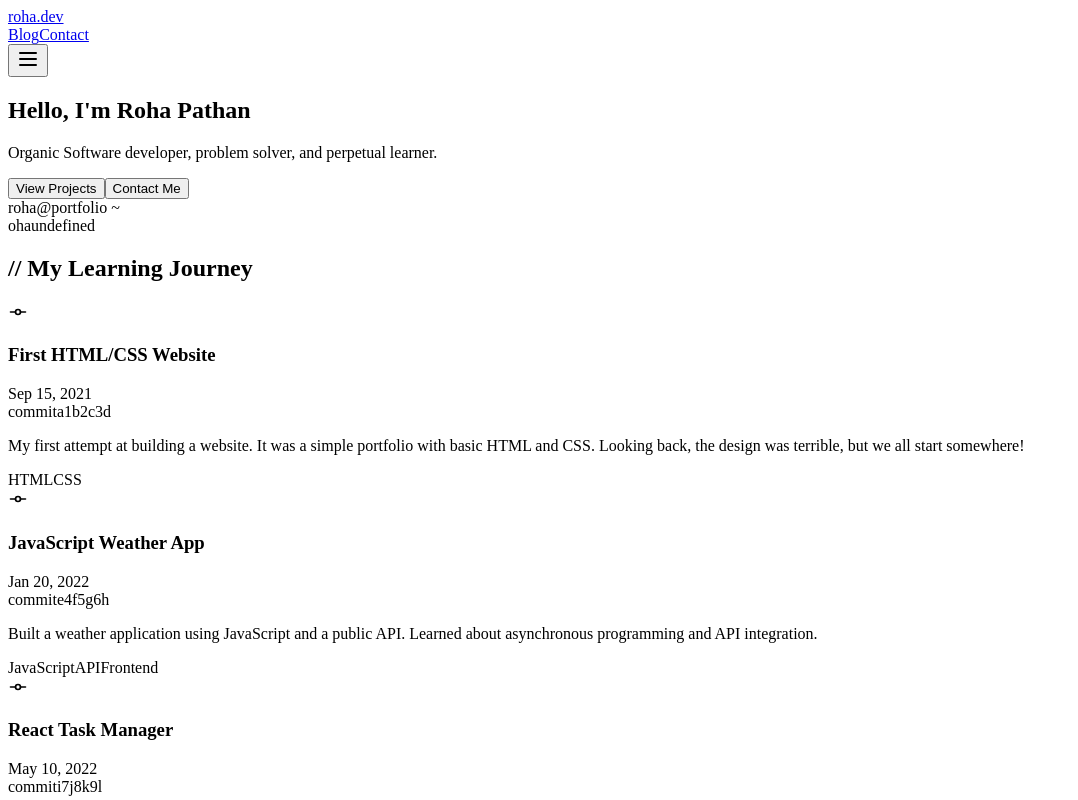
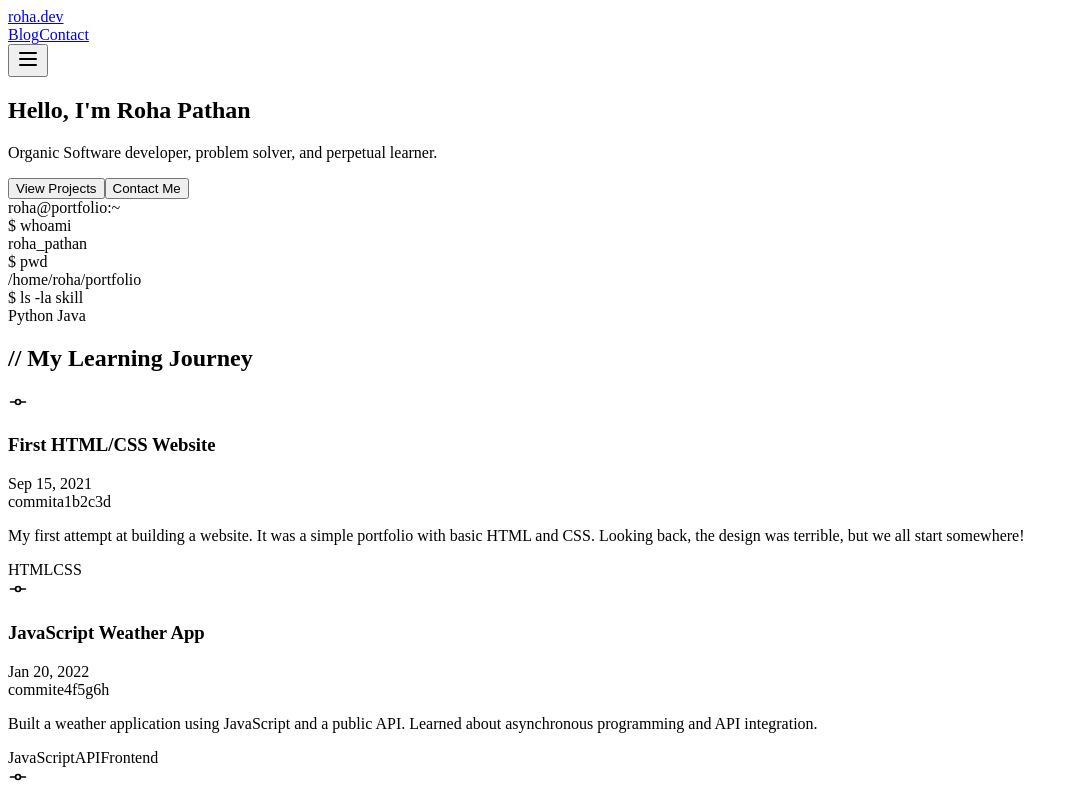
Before and after one commit to row-huh/roha.dev-v2, a Next.js app: page / in a window 1280 px wide. Shown: the top 800 px of the page, without its empty margins (0-1078 px from the left). Built offline with nearby package versions, Linux system fonts and the light colour scheme.

Commit message:
updated terminal

```diff
--- a/components/terminal.tsx
+++ b/components/terminal.tsx
@@ -3,108 +3,98 @@
 import { useState, useEffect } from "react"
 
 export function Terminal() {
-  const [lines, setLines] = useState<string[]>([])
-  const [currentLine, setCurrentLine] = useState("")
+  const [currentLine, setCurrentLine] = useState(0)
+  const [currentChar, setCurrentChar] = useState(0)
   const [showCursor, setShowCursor] = useState(true)
 
-  // Simulate typing effect
+  const commands = [
+    { command: "whoami", output: "roha_pathan" },
+    { command: "pwd", output: "/home/roha/portfolio" },
+    { command: "ls -la skills/", output: "Python Java C Flask Django SQL Vertex-AI" },
+    { command: "cat education.txt", output: "UIT University - Software Engineering (Expected 2026)" },
+    {
+      command: "grep -r 'achievements' .",
+      output:
+        "updating this soon",
+    },
+    {
+      command: "curl -s api.github.com/users/row-huh",
+      output: '{"login": "row-huh", "projects": "Neutral, Ampu-Fitness, MalamaAI"}',
+    },
+    { command: "echo $STATUS", output: "Ready to help achieve company goals 🚀" },
+  ]
+
   useEffect(() => {
-    const messages = [
-      "$ whoami",
-      "roha",
-      "$ cat about.txt",
-      "Computer Science Student | 6th Semester",
-      "Specializing in Web Development & Algorithms",
-      "$ system_info --personal",
-      "SYSTEM INFO:",
-      "OS: Human v22.0",
-      "CPU: Brain (Overclocked)",
-      "RAM: Caffeine-Dependent",
-      "Languages: JavaScript, Python, TypeScript, Java",
-      "Frameworks: React, Next.js, Node.js",
-      "Status: Debugging life...",
-      "$ _",
-    ]
+    const timer = setInterval(() => {
+      if (currentLine < commands.length) {
+        const currentCommand = commands[currentLine]
+        const fullText = `$ ${currentCommand.command}\n${currentCommand.output}`
 
-    let lineIndex = 0
-    let charIndex = 0
+        if (currentChar < fullText.length) {
+          setCurrentChar(currentChar + 1)
+        } else {
+          setTimeout(() => {
+            setCurrentLine(currentLine + 1)
+            setCurrentChar(0)
+          }, 1000)
+        }
+      }
+    }, 50)
 
-    const typingInterval = setInterval(() => {
-      if (lineIndex < messages.length) {
-        if (charIndex === 0) {
-          setCurrentLine("")
-        }
+    return () => clearInterval(timer)
+  }, [currentLine, currentChar])
 
-        if (charIndex < messages[lineIndex].length) {
-          setCurrentLine((prev) => prev + messages[lineIndex][charIndex])
-          charIndex++
-        } else {
-          setLines((prev) => [...prev, currentLine])
-          lineIndex++
-          charIndex = 0
-
-          // Pause longer after completing a line
-          clearInterval(typingInterval)
-          setTimeout(() => {
-            const newInterval = setInterval(() => {
-              if (lineIndex < messages.length) {
-                if (charIndex === 0) {
-                  setCurrentLine("")
-                }
-
-                if (charIndex < messages[lineIndex].length) {
-                  setCurrentLine((prev) => prev + messages[lineIndex][charIndex])
-                  charIndex++
-                } else {
-                  setLines((prev) => [...prev, currentLine])
-                  lineIndex++
-                  charIndex = 0
-
-                  clearInterval(newInterval)
-                  setTimeout(() => typingInterval, 500)
-                }
-              } else {
-                clearInterval(newInterval)
-              }
-            }, 30)
-          }, 500)
-        }
-      } else {
-        clearInterval(typingInterval)
-      }
-    }, 30)
-
-    // Blinking cursor effect
-    const cursorInterval = setInterval(() => {
-      setShowCursor((prev) => !prev)
+  useEffect(() => {
+    const cursorTimer = setInterval(() => {
+      setShowCursor(!showCursor)
     }, 500)
 
-    return () => {
-      clearInterval(typingInterval)
-      clearInterval(cursorInterval)
-    }
-  }, [])
+    return () => clearInterval(cursorTimer)
+  }, [showCursor])
 
   return (
-    <div className="bg-zinc-950 rounded-lg border border-zinc-800 p-4 h-[350px] overflow-hidden">
-      <div className="flex items-center justify-between mb-2">
+    <div className="bg-black rounded-lg p-6 font-mono text-sm border border-zinc-700">
+      <div className="flex items-center mb-4">
         <div className="flex space-x-2">
-          <div className="w-3 h-3 rounded-full bg-red-500"></div>
-          <div className="w-3 h-3 rounded-full bg-yellow-500"></div>
-          <div className="w-3 h-3 rounded-full bg-green-500"></div>
+          <div className="w-3 h-3 bg-red-500 rounded-full"></div>
+          <div className="w-3 h-3 bg-yellow-500 rounded-full"></div>
+          <div className="w-3 h-3 bg-green-500 rounded-full"></div>
         </div>
-        <div className="text-xs text-zinc-500">roha@portfolio ~ </div>
+        <div className="ml-4 text-zinc-400 text-xs">roha@portfolio:~</div>
       </div>
-      <div className="font-mono text-sm text-emerald-300 h-full overflow-y-auto">
-        {lines.map((line, index) => (
-          <div key={index} className={line.startsWith("$") ? "text-zinc-300" : "text-emerald-300 ml-0"}>
-            {line}
+
+      <div className="space-y-2">
+        {commands.slice(0, currentLine).map((cmd, index) => (
+          <div key={index}>
+            <div className="text-emerald-400">$ {cmd.command}</div>
+            <div className="text-zinc-300 whitespace-pre-line">{cmd.output}</div>
           </div>
         ))}
-        <div className="flex">
-          <span className="text-zinc-300">{currentLine}</span>
-          {showCursor && <span className="text-emerald-400 ml-0.5">▋</span>}
-        </div>
+
+        {currentLine < commands.length && (
+          <div>
+            <div className="text-emerald-400">
+              ${" "}
+              {commands[currentLine].command.slice(
+                0,
+                Math.max(0, currentChar - commands[currentLine].command.length - 2),
+              )}
+            </div>
+            {currentChar > commands[currentLine].command.length + 2 && (
+              <div className="text-zinc-300 whitespace-pre-line">
+                {commands[currentLine].output.slice(0, currentChar - commands[currentLine].command.length - 3)}
+                {showCursor && currentLine < commands.length && <span className="bg-emerald-400 text-black">█</span>}
+              </div>
+            )}
+            {currentChar <= commands[currentLine].command.length + 2 && showCursor && (
+              <span className="bg-emerald-400 text-black">█</span>
+            )}
+          </div>
+        )}
+
+        {currentLine >= commands.length && (
+          <div className="text-emerald-400">$ {showCursor && <span className="bg-emerald-400 text-black">█</span>}</div>
+        )}
       </div>
     </div>
   )
```
